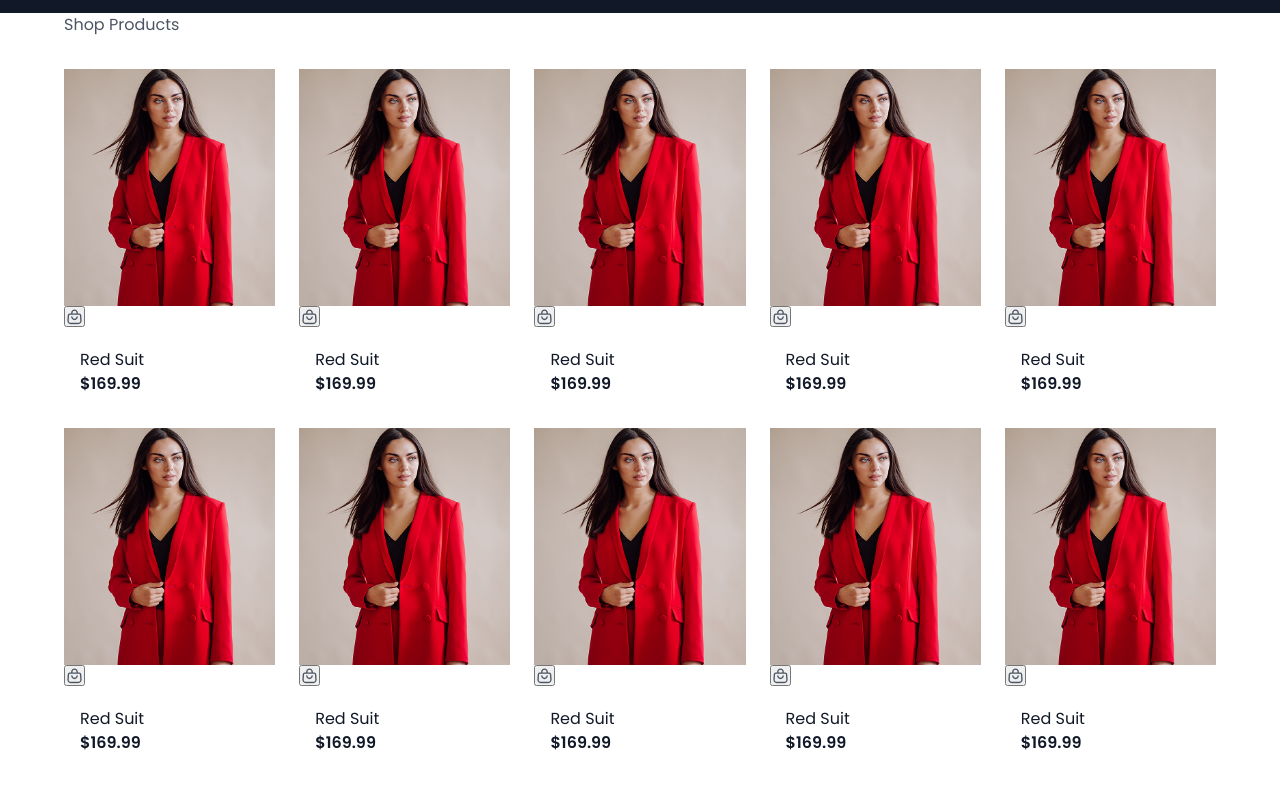
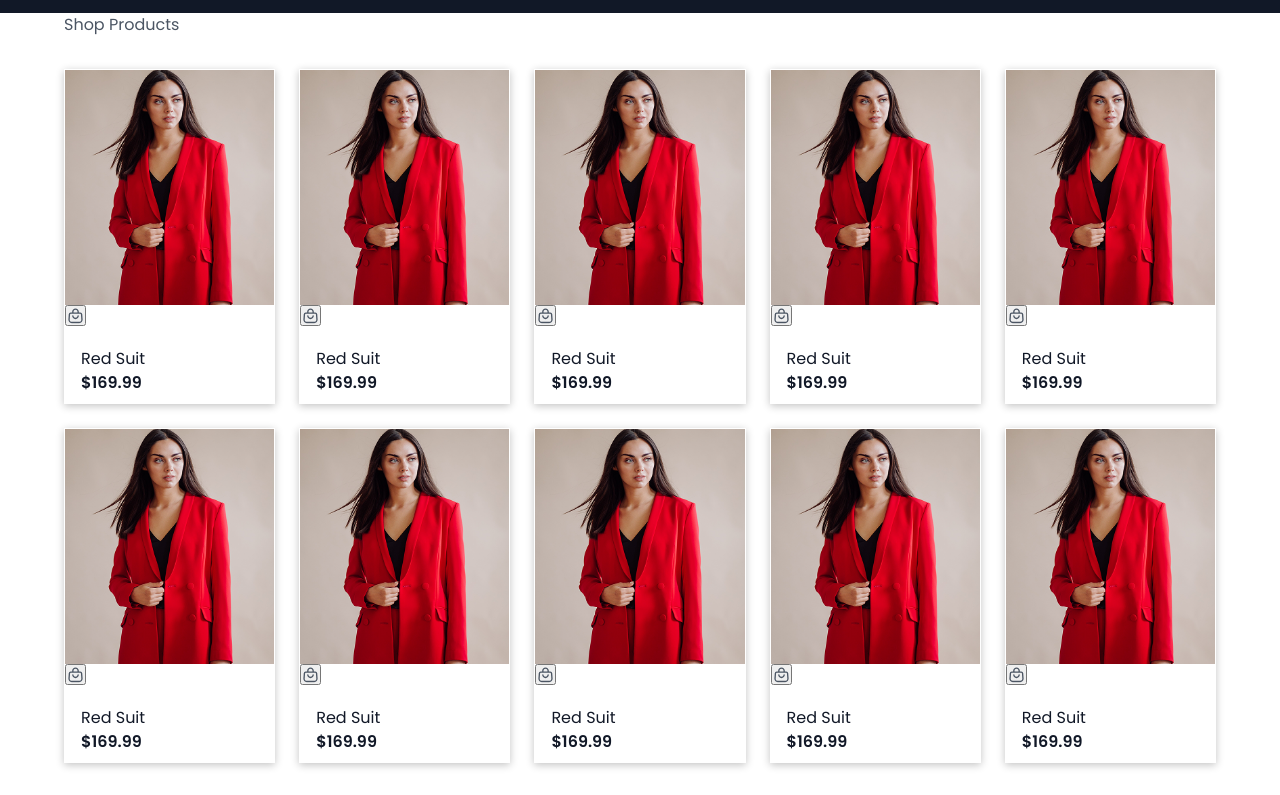
Before and after one commit to Pablo6152/E-commerce-test, a plain HTML site: page index.html in a window 1280 px wide. Shown: the part 59-854 px from the top of the page. Drawn offline with Linux system fonts and the light colour scheme.

Commit message:
style(product): set base styles for product card

```diff
--- a/css/styles.css
+++ b/css/styles.css
@@ -229,6 +229,12 @@ body {
   place-items: center;
 }
 
+.product-card {
+  box-shadow: 0 2px 8px var(--clr-shadow-200); /* ✅ Conventional soft shadow */
+  transition: box-shadow 0.3s ease, transform 0.2s ease;
+  border: 1px solid var(--clr-neutral-100);
+}
+
 .product-image {
   width: 100%;
   height: auto;
```
